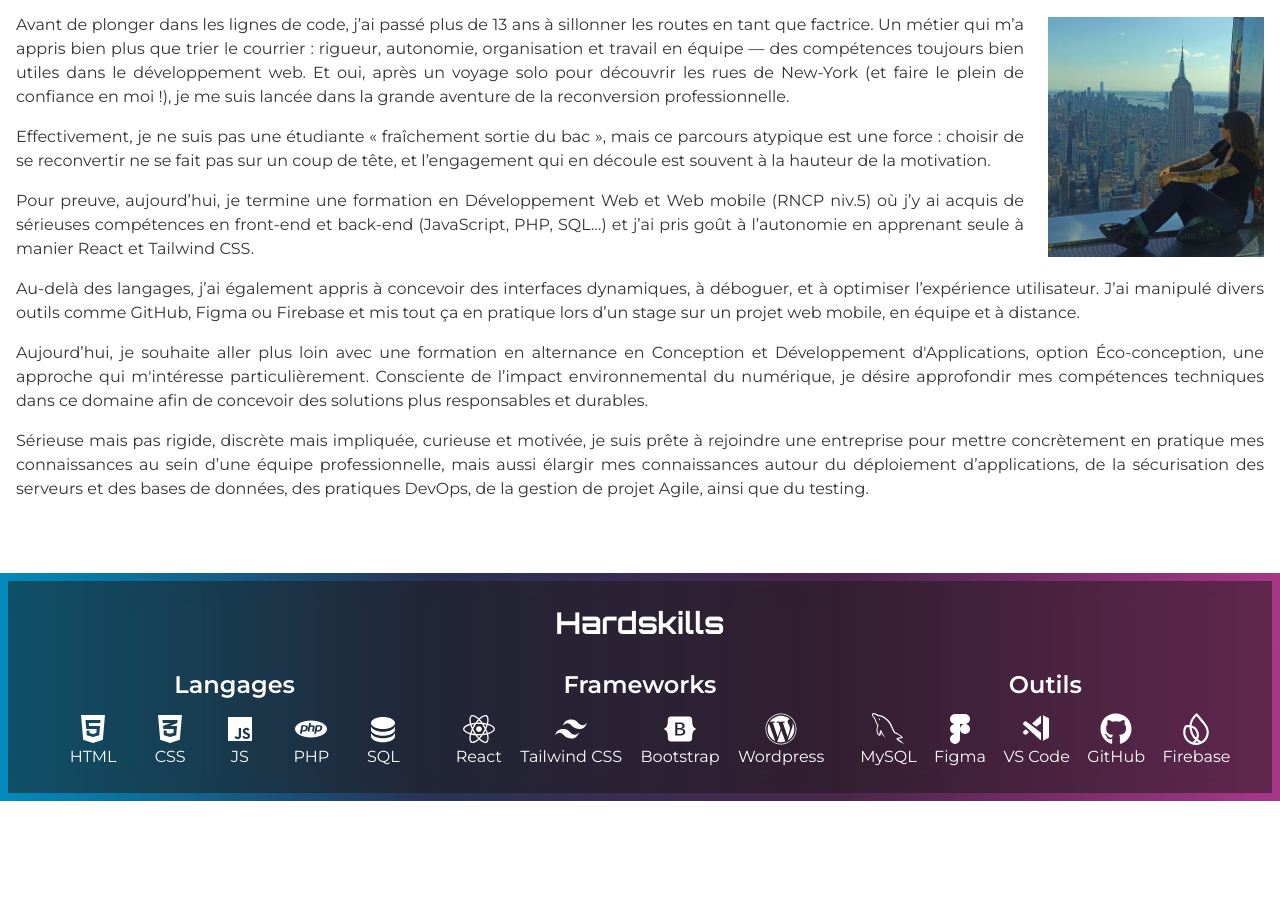
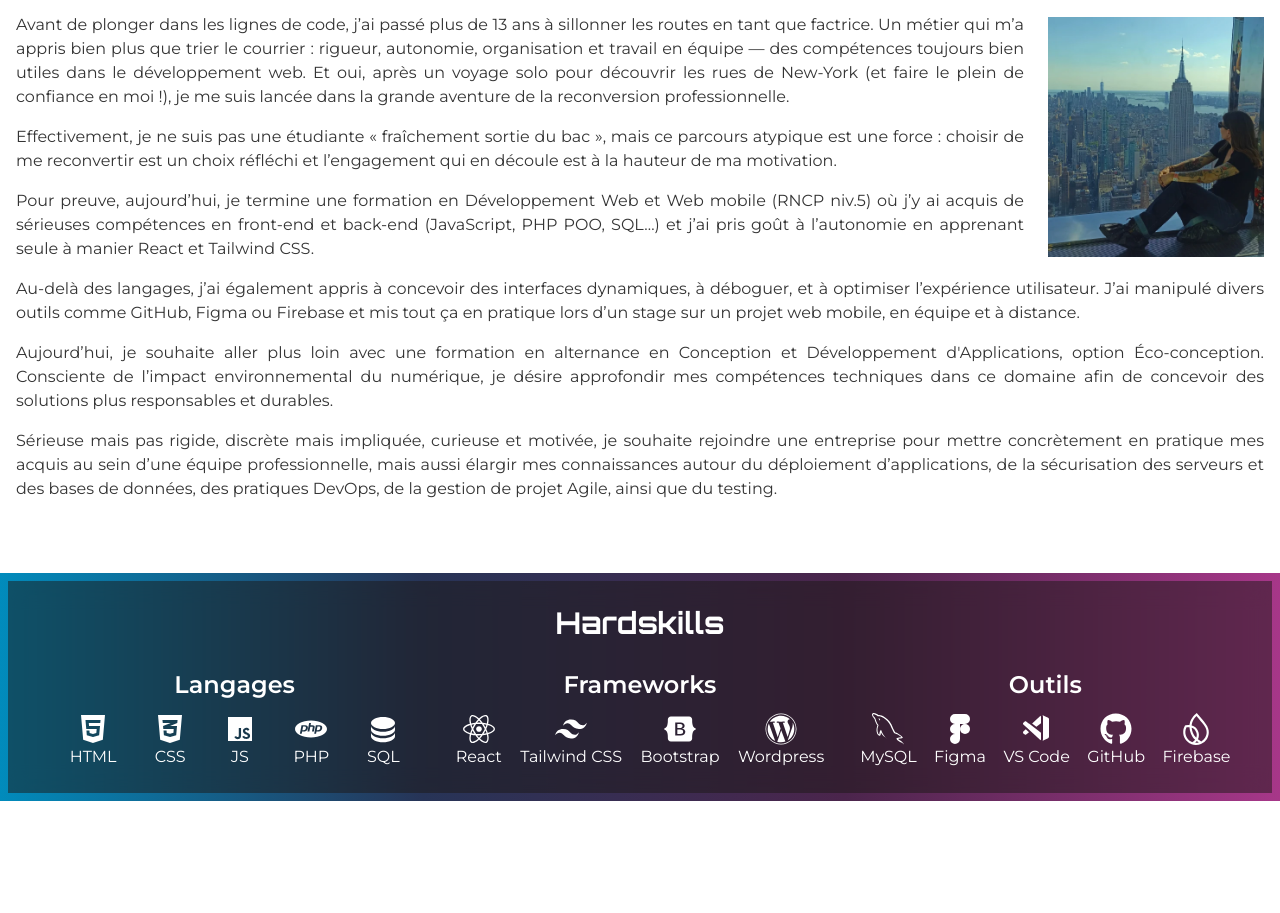
Before and after one commit to Anais-DZ/Portfolio, a React (Vite) app: page / in a window 1280 px wide. Shown: the part 880-1793 px from the top of the page. Built offline with nearby package versions, Linux system fonts and the light colour scheme.

Commit message:
ajustement intro

```diff
--- a/src/componants/Introduction.tsx
+++ b/src/componants/Introduction.tsx
@@ -34,7 +34,7 @@ function Introduction() {
                             <br />
                             Développeuse Web Full Stack.
                         </p>
-                        <p className="text-justify lg:text-lg">
+                        <p className="lg:text-justify lg:text-lg">
                             Actuellement en fin de formation en Développement Web et Web mobile, je suis à la recherche d’une alternance en{" "}
                             <a
                                 href="/plaquette_cda.pdf"
--- a/src/pages/Home.tsx
+++ b/src/pages/Home.tsx
@@ -29,15 +29,15 @@ function Home() {
         <p>Avant de plonger dans les lignes de code, j’ai passé plus de 13 ans à sillonner les routes en tant que factrice. Un métier qui m’a appris bien plus que trier le courrier : rigueur, autonomie, organisation et travail en équipe — des compétences toujours bien utiles dans le développement web. Et oui, après un voyage solo pour découvrir les rues de New-York (et faire le plein de confiance en moi !), je me suis lancée dans la grande aventure de la reconversion professionnelle.</p>
 
 
-        <p>Effectivement, je ne suis pas une étudiante « fraîchement sortie du bac », mais ce parcours atypique est une force : choisir de se reconvertir ne se fait pas sur un coup de tête, et l’engagement qui en découle est souvent à la hauteur de la motivation.</p>
+        <p>Effectivement, je ne suis pas une étudiante « fraîchement sortie du bac », mais ce parcours atypique est une force : choisir de me reconvertir est un choix réfléchi et l’engagement qui en découle est à la hauteur de ma motivation.</p>
 
-        <p>Pour preuve, aujourd’hui, je termine une formation en Développement Web et Web mobile (RNCP niv.5) où j’y ai acquis de sérieuses compétences en front-end et back-end (JavaScript, PHP, SQL…) et j’ai pris goût à l’autonomie en apprenant seule à manier React et Tailwind CSS.</p>
+        <p>Pour preuve, aujourd’hui, je termine une formation en Développement Web et Web mobile (RNCP niv.5) où j’y ai acquis de sérieuses compétences en front-end et back-end (JavaScript, PHP POO, SQL…) et j’ai pris goût à l’autonomie en apprenant seule à manier React et Tailwind CSS.</p>
 
         <p>Au-delà des langages, j’ai également appris à concevoir des interfaces dynamiques, à déboguer, et à optimiser l’expérience utilisateur. J’ai manipulé divers outils comme GitHub, Figma ou Firebase et mis tout ça en pratique lors d’un stage sur un projet web mobile, en équipe et à distance.</p>
 
-        <p>Aujourd’hui, je souhaite aller plus loin avec une formation en alternance en Conception et Développement d'Applications, option Éco-conception, une approche qui m'intéresse particulièrement. Consciente de l’impact environnemental du numérique, je désire approfondir mes compétences techniques dans ce domaine afin de concevoir des solutions plus responsables et durables.</p>
+        <p>Aujourd’hui, je souhaite aller plus loin avec une formation en alternance en Conception et Développement d'Applications, option Éco-conception. Consciente de l’impact environnemental du numérique, je désire approfondir mes compétences techniques dans ce domaine afin de concevoir des solutions plus responsables et durables.</p>
 
-        <p>Sérieuse mais pas rigide, discrète mais impliquée, curieuse et motivée, je suis prête à rejoindre une entreprise pour mettre concrètement en pratique mes connaissances au sein d’une équipe professionnelle, mais aussi élargir mes connaissances autour du déploiement d’applications, de la sécurisation des serveurs et des bases de données, des pratiques DevOps, de la gestion de projet Agile, ainsi que du testing.</p>
+        <p>Sérieuse mais pas rigide, discrète mais impliquée, curieuse et motivée, je souhaite rejoindre une entreprise pour mettre concrètement en pratique mes acquis au sein d’une équipe professionnelle, mais aussi élargir mes connaissances autour du déploiement d’applications, de la sécurisation des serveurs et des bases de données, des pratiques DevOps, de la gestion de projet Agile, ainsi que du testing.</p>
       </section>
 
       <HardSkills />
```
